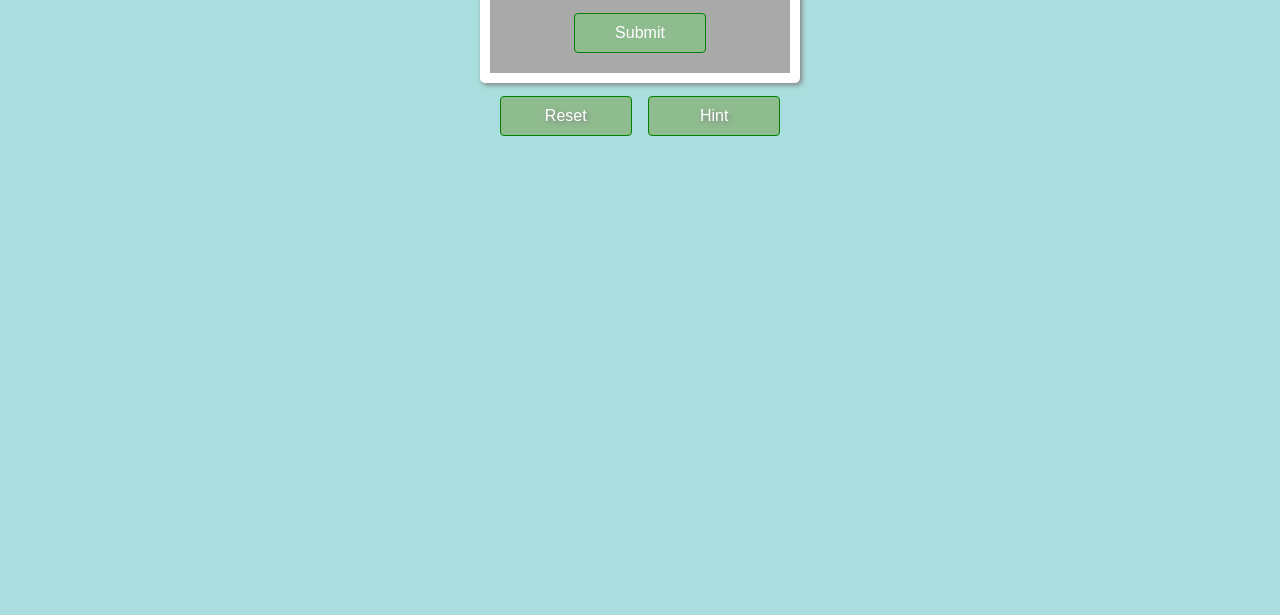
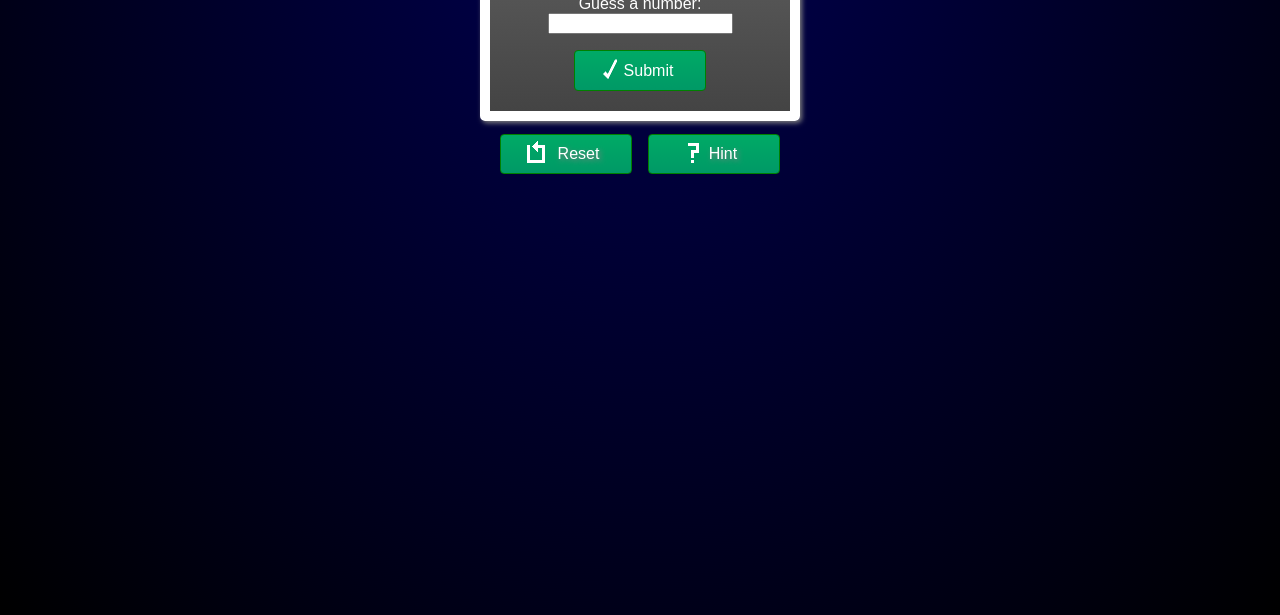
Before and after one commit to nickells/Guessing-Game, a plain HTML site: page index.html in a window 1280 px wide. Shown: the part 185-800 px from the top of the page. Drawn offline with Linux system fonts and the light colour scheme.

Commit message:
forgot to re-upload these two

```diff
--- a/index.html
+++ b/index.html
@@ -6,17 +6,19 @@
 <body>
 <div id="outer_container">
     <div id="form">
-        <h1>Guessing game!!</h1>
+        <h1>THE GUESSING GAME</h1>
     <form>
     Guess a number:<br>
     <input type="text" name="guess"></form>
-        <div id="button1">Submit</div>
+        <div id="button1"><div id="check"></div>Submit</div>
     </div>
     <div id="buttonholder">
         <div id="button2">
+        <div id="icon"></div>
         Reset
         </div>
         <div id="button2">
+            <div id="icon2"></div>
         Hint
         </div>
     </div>
--- a/styles.css
+++ b/styles.css
@@ -1,5 +1,5 @@
 body {
-  background-color: #AADDDD
+    background:radial-gradient(at top, #000055, #000000);
 }
 #outer-container {
 
@@ -10,7 +10,7 @@ body {
     margin-left: auto;
     margin-right: auto;
     border-radius: 5px;
-    background-color: darkgrey;
+    background:linear-gradient( #666666, #444444);
     padding-bottom: 20px;
     padding-top: 3px;
     margin-top: 50px;
@@ -37,7 +37,7 @@ body {
 }
 #button1 {
     width: 130px;
-    background-color: darkseagreen;
+    background:linear-gradient( #00AA66, #009966);
     border-radius: 4px;
     border: 1px solid green;
     padding-bottom: 10px;
@@ -47,7 +47,7 @@ body {
 }
 #button2 {
     width: 130px;
-    background-color: darkseagreen;
+    background:linear-gradient( #00AA66, #009966);
     border-radius: 4px;
     border: 1px solid green;
     padding-bottom: 10px;
@@ -58,9 +58,42 @@ body {
     text-align: center;
 }
 #button2:hover{
-    background-color: seagreen;
+    background:linear-gradient( #008844, #006622);
     cursor:
 }
 #button1:hover{
-    background-color: seagreen;
+    background:linear-gradient( #008844, #006622);
 }
+
+#icon{
+    background-image: url("reset_hint.png");
+    position:relative;
+    left: -5px;
+    top: 4px;
+    margin-top: -8px;
+    display:inline-block;
+    width:21px;
+    height:22px;
+}
+#icon2{
+    background-image: url("reset_hint.png");
+    background-position: -20px;
+    position:relative;
+    left: -5px;
+    top: 4px;
+    margin-top: -8px;
+    display:inline-block;
+    width:13px;
+    height:22px;
+}
+#check{
+    background-image: url("check.png");
+    background-position:-8px;
+    position:relative;
+    left: -5px;
+    top: 4px;
+    margin-top: -8px;
+    display:inline-block;
+    width:17px;
+    height:23px;
+}
```
